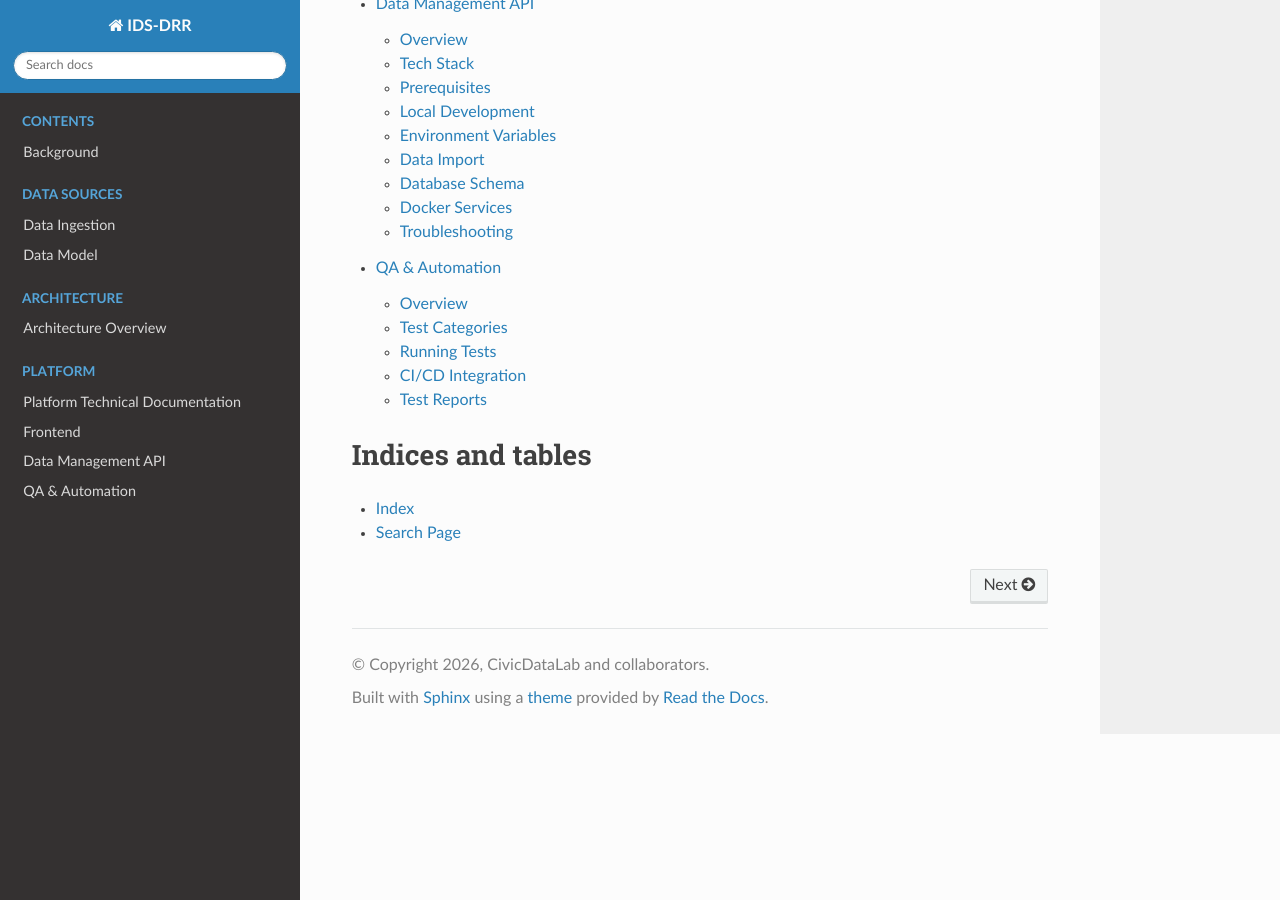
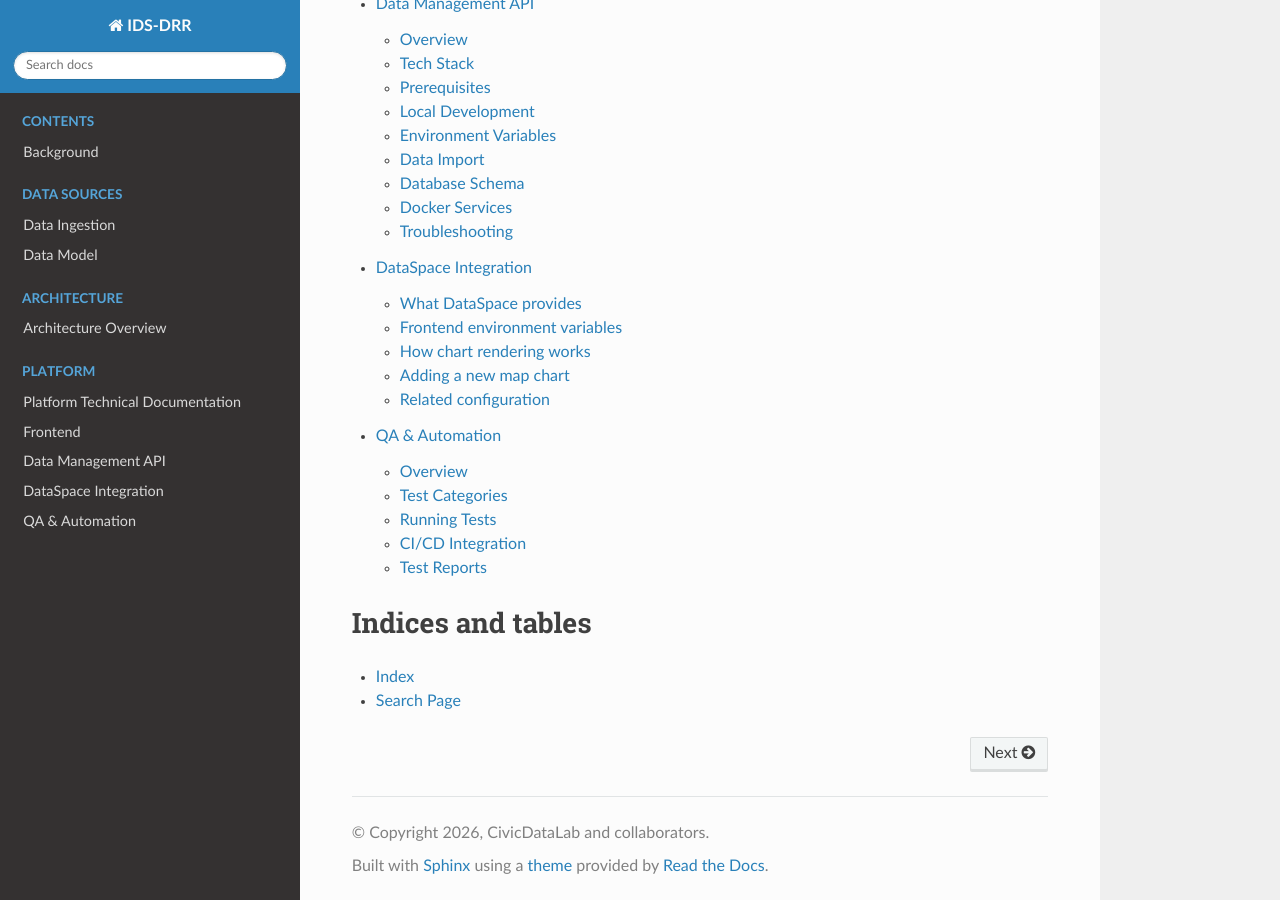
Before and after one commit to CivicDataLab/IDS-DRR, a Sphinx documentation site: the page built from docs/index.rst, in a window 1280 px wide and 900 px high, scrolled down 1380 px. Built offline with Sphinx 7.4.7 and the Read the Docs theme 3.1.0, drawn with Linux system fonts in a browser that asks for light colours; some of the changed lines change nothing that is shown.

Commit message:
docs: Document DataSpace integration

````diff
--- a/docs/index.rst
+++ b/docs/index.rst
@@ -29,6 +29,7 @@
    platform/index
    platform/frontend
    platform/data-management
+   platform/dataspace
    platform/qa-automation
 
 
--- /dev/null
+++ b/docs/platform/dataspace.md
@@ -0,0 +1,82 @@
+# DataSpace Integration
+
+[DataSpaceBackend](https://github.com/CivicDataLab/DataSpaceBackend) is a separate CivicDataLab service that provides a datasets catalog, search, publishing, and chart generation. It is **optional**: the core IDS-DRR platform (analytics maps, risk scores, indicators, reports) works without it. When configured, it powers the frontend's `/datasets` routes and the PDF report's dynamic charts.
+
+This page covers the integration points. Setup of DataSpace itself is documented in its own [repository](https://github.com/CivicDataLab/DataSpaceBackend).
+
+## What DataSpace provides
+
+| Frontend feature | DataSpace endpoint | Consumed by |
+|---|---|---|
+| Dataset catalog, search | `/api/graphql` (datasets, search queries) | `app/[locale]/datasets/**` |
+| Chart visualisations on a dataset detail page | `/api/graphql` (`CHARTS_QUERY`) | `Details` component |
+| Map charts (GeoJSON geometry) | `/api/graphql` returns `chartType`; the data-management backend's `/chart-types/<chart_type>` returns the GeoJSON | `MapChart` component |
+| PDF report dynamic charts | `/api/generate-dynamic-chart/` | `ids-drr-plugin` package (when `reports_enabled`) |
+
+## Frontend environment variables
+
+Point the frontend at your DataSpace instance via `.env.local` (see [Frontend](frontend.md#environment-variables)):
+
+```env
+BACKEND_URL="https://api.dataspace.example.in"
+NEXT_PUBLIC_BACKEND_URL="https://api.dataspace.example.in"
+```
+
+Unset both to disable DataSpace-dependent features. The catalog routes still render but return empty lists.
+
+## How chart rendering works
+
+Each dataset's detail page runs `CHARTS_QUERY` against DataSpace:
+
+```graphql
+query chartsData($datasetId: UUID!) {
+  chartsDetails(datasetId: $datasetId) {
+    id
+    name
+    description
+    chartType      # deployment-chosen string, e.g. "ASSAM_DISTRICT", "MULTILINE"
+    chart          # a complete echarts option object
+  }
+}
+```
+
+For non-map charts the `chart` option is rendered directly by `ReactECharts`. For map charts (those whose `chart.series[*].type === 'map'`), the frontend additionally fetches the map's geometry from the data-management backend and registers it with echarts by the `chartType` name.
+
+The frontend doesn't know which geographies a `chartType` refers to. Mapping `chartType` → geographies lives on the data-management side.
+
+## Adding a new map chart
+
+Prerequisites: a dataset in DataSpace that produces a chart option with `series.type === 'map'` and a `chartType` identifier you choose (e.g. `BIHAR_DISTRICT`).
+
+**1. Configure the data-management backend.** Add an entry to `[[chart_types]]` in the backend `config.toml`:
+
+```toml
+[[chart_types]]
+chart_type = "BIHAR_DISTRICT"
+state = "Bihar"
+geo_type = "DISTRICT"
+```
+
+- `chart_type` must match exactly what DataSpace returns in `chartsDetails.chartType` (the frontend lowercases it before fetching).
+- `state` is matched case-insensitively against `Geography.name` of the parent (or grandparent) row.
+- `geo_type` matches `Geography.type` — typical values are `STATE`, `DISTRICT`, `REVENUE CIRCLE`, etc.
+
+**2. Ensure the geographies have geometry.** The endpoint serves `Geography.simple_geom` (a simplified copy of `geom`, created at import time per the `simplify_tolerance` config). If `simple_geom` is null for the matched rows, they're omitted from the FeatureCollection.
+
+`Geography.name` is what ends up in each feature's `properties.name` (uppercased). echarts matches your chart's `series.data[*].name` against these; the chart option produced by DataSpace must use the same casing convention.
+
+**3. Verify the endpoint.**
+
+```bash
+curl http://localhost:8000/chart-types/bihar_district | jq '.features | length'
+```
+
+Expect a non-zero count. A 404 means the `chart_type` isn't in `[[chart_types]]`; an empty `features` array means the filter matched no rows with a non-null `simple_geom`.
+
+**4. No frontend change needed.** As long as the DataSpace chart option has `series.type === 'map'` and its `series.map` name matches `chartType.toLowerCase()`, the existing `MapChart` component picks it up.
+
+## Related configuration
+
+- [Frontend environment variables](frontend.md#environment-variables) — `BACKEND_URL`, `NEXT_PUBLIC_BACKEND_URL`.
+- [Data Management API deployment configuration](data-management.md#deployment-configuration) — `[[chart_types]]` and `simplify_tolerance` live in `config.toml`. See [`config.toml.example`](https://github.com/CivicDataLab/IDS-DRR-Data-Management/blob/dev/config.toml.example) for the annotated reference.
+- [PDF report opt-in](data-management.md#pdf-report-opt-in) — the report package uses DataSpace's `/api/generate-dynamic-chart/` via `CHART_API_BASE_URL`.
````
